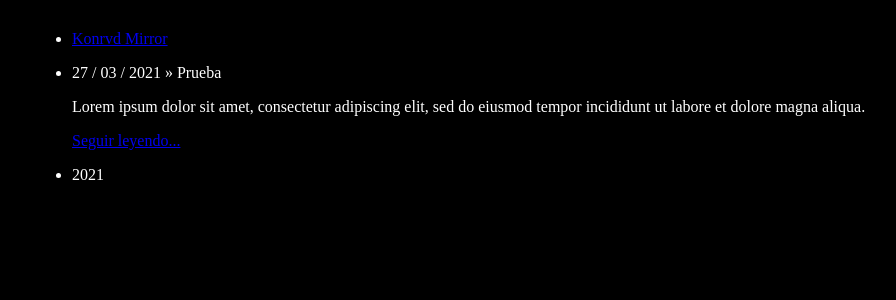
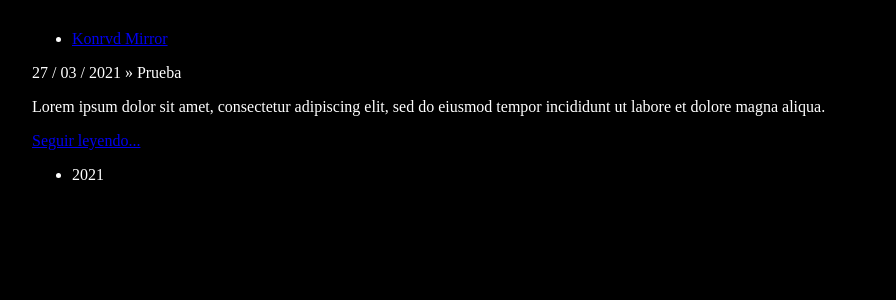
Before and after one commit to konrvd-mirror/konrvd-mirror.github.io, a Jekyll site: the page built from index.html, in a window 1280 px wide. Shown: the top 300 px of the page, without its empty margins (160-1056 px from the left). Built offline with Jekyll 4.4.1, drawn with Linux system fonts in a browser that asks for light colours.

Commit message:
jekyll deploy

```diff
--- a/index.html
+++ b/index.html
@@ -2,14 +2,12 @@
 layout: default
 title: Konrvd Mirror
 ---
-<ul class="posts">
+<div class="posts">
 
-  {% for post in site.posts %}
-    <li>
-		<span>{{ post.date | date: "%d / %m / %Y" }}</span> &raquo; {{ post.title }}
-		{{ post.excerpt }}
-		<a href="{{ post.url }}" title="Seguir leyendo...">Seguir leyendo...</a>
-    </li>
-  {% endfor %}
+{% for post in site.posts %}
+	<span>{{ post.date | date: "%d / %m / %Y" }}</span> &raquo; {{ post.title }}
+	{{ post.excerpt }}
+	<a href="{{ post.url }}" title="Seguir leyendo...">Seguir leyendo...</a>
+{% endfor %}
 
-</ul>
+</div>
```
